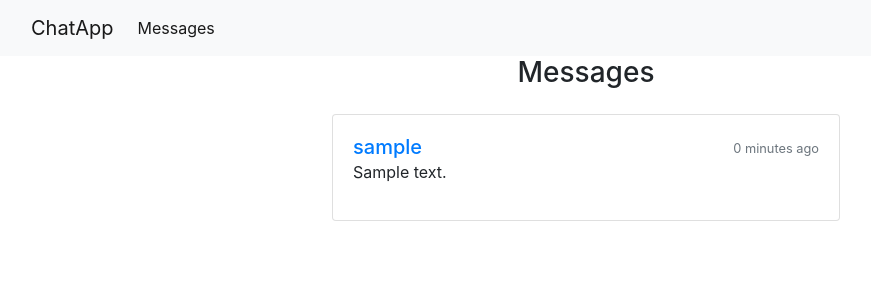
After one commit to oma0256/chat, a Django app: page /messages/ in a window 1280 px wide. The commit adds this page. Shown: the top 300 px of the page, without its empty margins (54-925 px from the left). Run offline with Django 3.2, Linux system fonts and the light colour scheme; a user stored in the database is signed in; tables that the repository leaves empty hold one stand-in row (values such as "Sample post"); some libraries are stand-ins or nearby versions.

Commit message:
Implement inbox

```diff
--- a/src/msg/models.py
+++ b/src/msg/models.py
@@ -1,19 +1,33 @@
 from django.db import models
 from django.contrib.auth.models import User
+from django.urls import reverse
+from django.db.models.signals import post_save
 
 
 class Thread(models.Model):
     user_1 = models.ForeignKey(User,
                                on_delete=models.CASCADE,
-                               related_name='user_1')
+                               related_name='user_1_threads')
     user_2 = models.ForeignKey(User,
                                on_delete=models.CASCADE,
-                               related_name='user_2')
+                               related_name='user_2_threads')
     created_at = models.DateTimeField(auto_now=False, auto_now_add=True)
     updated_at = models.DateTimeField(auto_now=True, auto_now_add=False)
 
     def __str__(self):
         return str(self.id)
+
+    class Meta:
+        ordering = ['-updated_at']
+
+    @property
+    def latest_message(self):
+        messages = self.thread_messages.all()
+        return messages[0] if messages else None
+
+    def other_user(self, user):
+        return self.user_1.username if user.username == self.user_2.username \
+            else self.user_2.username
 
 
 class Message(models.Model):
@@ -29,3 +43,12 @@ class Message(models.Model):
 
     def __str__(self):
         return str(self.message)
+
+    class Meta:
+        ordering = ['-created_at']
+
+
+def post_save_message(sender, instance, **kwargs):
+    instance.thread.save()
+
+post_save.connect(post_save_message, sender=Message)
--- /dev/null
+++ b/src/msg/templates/base.html
@@ -0,0 +1,68 @@
+<!DOCTYPE html>
+<html lang="en">
+  <head>
+    <meta charset="utf-8" />
+    <meta
+      name="viewport"
+      content="width=device-width, initial-scale=1, shrink-to-fit=no"
+    />
+
+    <link
+      rel="stylesheet"
+      href="https://stackpath.bootstrapcdn.com/bootstrap/4.3.1/css/bootstrap.min.css"
+      integrity="sha384-ggOyR0iXCbMQv3Xipma34MD+dH/1fQ784/j6cY/iJTQUOhcWr7x9JvoRxT2MZw1T"
+      crossorigin="anonymous"
+    />
+
+    <title>ChatApp</title>
+  </head>
+  <body>
+    <nav class="navbar navbar-expand-lg navbar-light bg-light">
+      <div class="container">
+        <a class="navbar-brand" href="#">ChatApp</a>
+        <button
+          class="navbar-toggler"
+          type="button"
+          data-toggle="collapse"
+          data-target="#navbarSupportedContent"
+          aria-controls="navbarSupportedContent"
+          aria-expanded="false"
+          aria-label="Toggle navigation"
+        >
+          <span class="navbar-toggler-icon"></span>
+        </button>
+
+        <div class="collapse navbar-collapse" id="navbarSupportedContent">
+          <ul class="navbar-nav mr-auto">
+            <li class="nav-item active">
+              <a class="nav-link" href="{% url 'msg:threads' %}"
+                >Messages <span class="sr-only">(current)</span></a
+              >
+            </li>
+          </ul>
+        </div>
+      </div>
+    </nav>
+
+    {% block content %}{% endblock %}
+
+    <script
+      src="https://code.jquery.com/jquery-3.3.1.slim.min.js"
+      integrity="sha384-q8i/X+965DzO0rT7abK41JStQIAqVgRVzpbzo5smXKp4YfRvH+8abtTE1Pi6jizo"
+      crossorigin="anonymous"
+    ></script>
+    <script
+      src="https://cdnjs.cloudflare.com/ajax/libs/popper.js/1.14.7/umd/popper.min.js"
+      integrity="sha384-UO2eT0CpHqdSJQ6hJty5KVphtPhzWj9WO1clHTMGa3JDZwrnQq4sF86dIHNDz0W1"
+      crossorigin="anonymous"
+    ></script>
+    <script
+      src="https://stackpath.bootstrapcdn.com/bootstrap/4.3.1/js/bootstrap.min.js"
+      integrity="sha384-JjSmVgyd0p3pXB1rRibZUAYoIIy6OrQ6VrjIEaFf/nJGzIxFDsf4x0xIM+B07jRM"
+      crossorigin="anonymous"
+    ></script>
+    <script
+      src="https://cdnjs.cloudflare.com/ajax/libs/reconnecting-websocket/1.0.0/reconnecting-websocket.min.js"
+    ></script>
+  </body>
+</html>
--- /dev/null
+++ b/src/msg/templates/msg/inbox.html
@@ -0,0 +1,35 @@
+{% extends 'base.html' %}
+{% load msg_extras %}
+
+{% block content %}
+    <div class="container">
+        <h3 class="text-center">Messages</h3>
+        {% for thread in threads %}
+            {% if thread.latest_message %}
+                <div class="row">
+                    <div class="col-6 offset-3">
+                        <div class="card m-3">
+                            <div class="card-body">
+                                <div class="d-block">
+                                    <h5 class="d-inline">
+                                        <a href="{% url 'msg:thread' thread|get_other_user:request.user %}">
+                                            {{ thread|get_other_user:request.user }}
+                                        </a>
+                                    </h5>
+                                    <span class="float-right text-secondary">
+                                        <small>
+                                            {{ thread.latest_message.created_at|timesince }} ago
+                                        </small>
+                                    </span>
+                                </div>
+                                <div class="d-block">
+                                    <p>{{ thread.latest_message }}</p>
+                                </div>
+                            </div>
+                        </div>
+                    </div>
+                </div>
+            {% endif %}
+        {% endfor %}
+    </div>
+{% endblock %}
--- /dev/null
+++ b/src/msg/templatetags/msg_extras.py
@@ -0,0 +1,8 @@
+from django import template
+
+register = template.Library()
+
+
+@register.filter
+def get_other_user(obj, user):
+    return obj.other_user(user)
--- a/src/msg/urls.py
+++ b/src/msg/urls.py
@@ -1,8 +1,9 @@
 from django.urls import path
-from .views import ThreadView
+from .views import ThreadView, ThreadsView
 
 app_name = 'msg'
 
 urlpatterns = [
+    path('', ThreadsView.as_view(), name='threads'),
     path('<username>', ThreadView.as_view(), name='thread'),
 ]
--- a/src/msg/views.py
+++ b/src/msg/views.py
@@ -7,6 +7,16 @@ from django.http import HttpResponseRedirect
 from django.db.models import Q
 from .forms import MessageForm
 from .models import Thread, Message
+
+
+class ThreadsView(LoginRequiredMixin, View):
+    def get(self, request):
+        threads = Thread.objects.filter(Q(user_1=request.user) |
+                                        Q(user_2=request.user)).distinct()
+        context = {
+            'threads': threads
+        }
+        return render(request, 'msg/inbox.html', context)
 
 
 class ThreadView(LoginRequiredMixin, View):
```
Also changed, not shown: src/msg/templates/msg/thread.html (+3 -70 lines), src/msg/api/serializers.py (added), src/msg/api/views.py (added), src/msg/migrations/0009_auto_20190408_1755.py (added), src/msg/migrations/0010_auto_20190408_1756.py (added), src/msg/migrations/0011_auto_20190408_1757.py (added), src/msg/migrations/0012_auto_20190408_1758.py (added), src/msg/migrations/0013_auto_20190409_0706.py (added), src/msg/templatetags/__init__.py (added).
